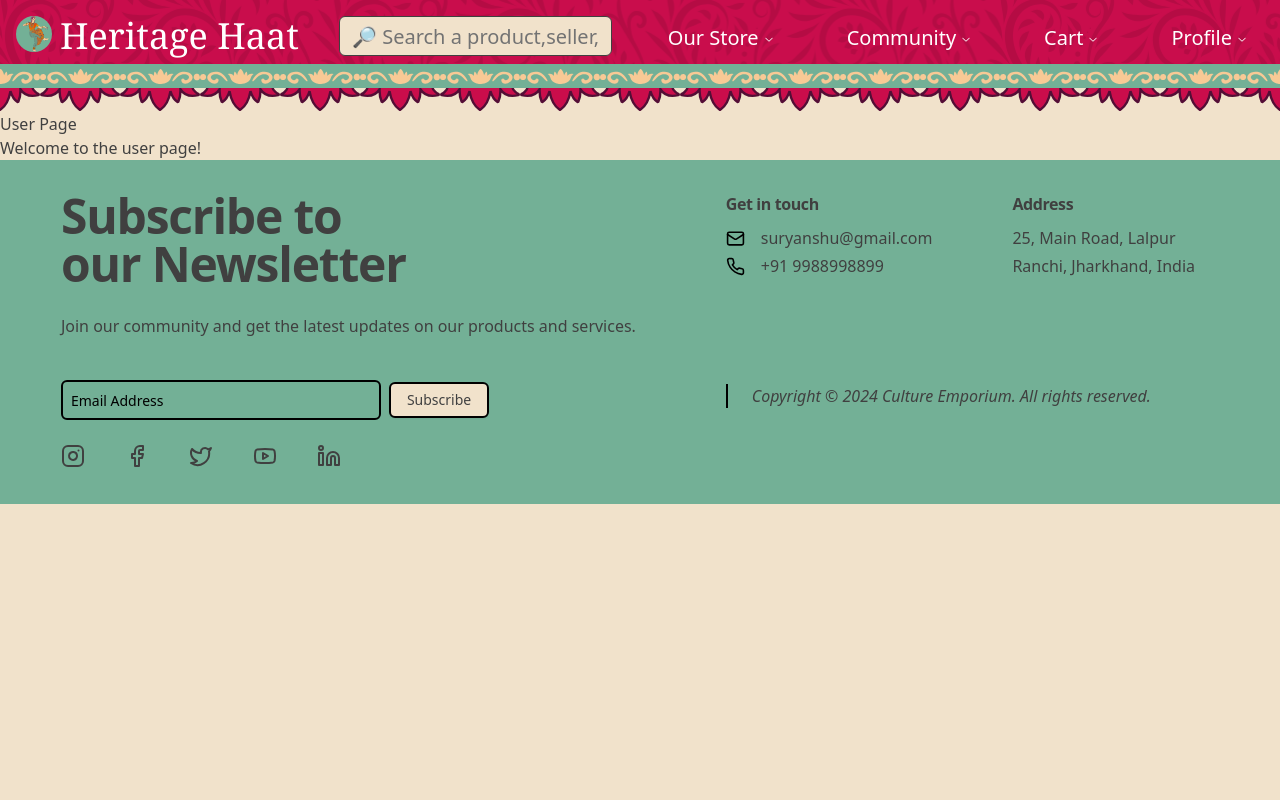
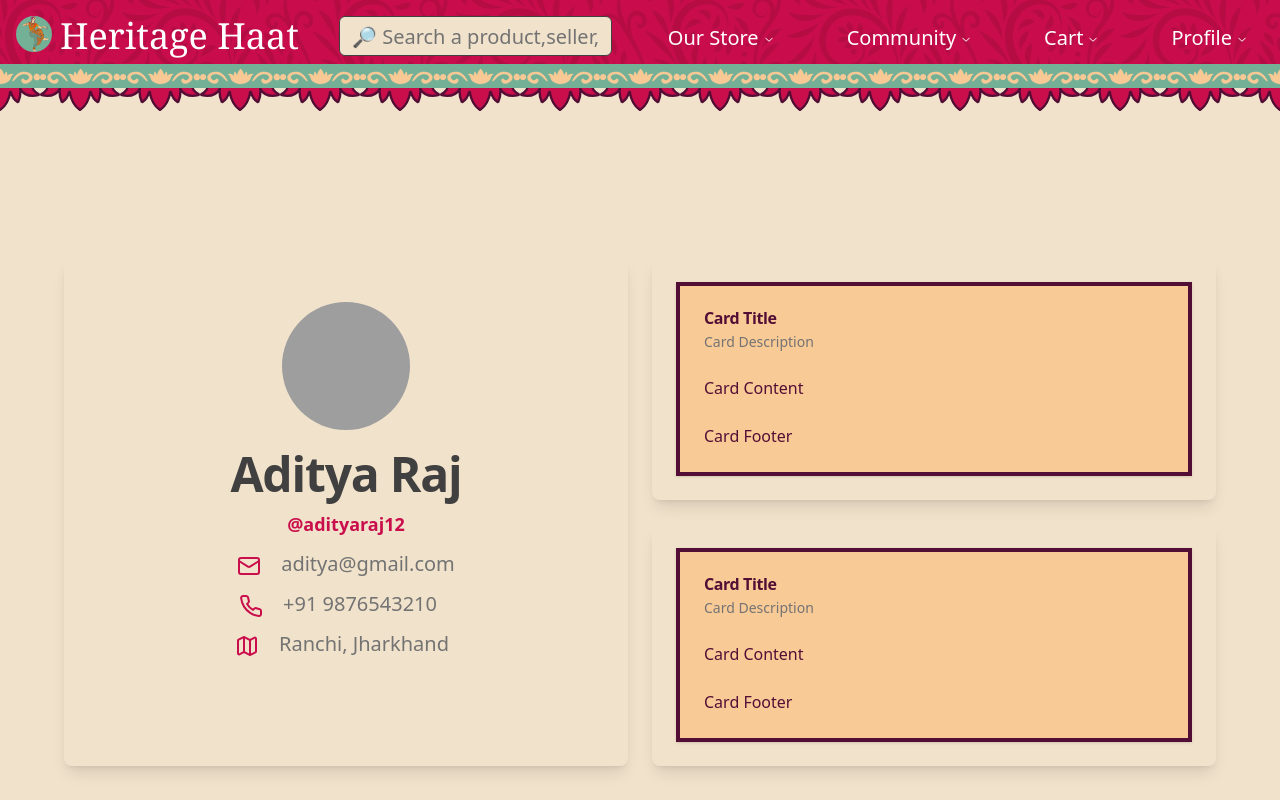
Before and after one commit to x20surya/Rkr-SIH24, a React (Vite) app in the folder client-web/: page /user in a window 1280 px wide. Shown: the top 800 px of the page. Built offline with nearby package versions, Linux system fonts and the light colour scheme; grey boxes are pictures that could not be loaded.

Commit message:
new commit

```diff
--- a/client-web/package.json
+++ b/client-web/package.json
@@ -13,11 +13,13 @@
     "@hookform/resolvers": "^3.9.0",
     "@radix-ui/react-accordion": "^1.2.0",
     "@radix-ui/react-avatar": "^1.1.0",
+    "@radix-ui/react-collapsible": "^1.1.0",
     "@radix-ui/react-dialog": "^1.1.1",
     "@radix-ui/react-hover-card": "^1.1.1",
     "@radix-ui/react-icons": "^1.3.0",
     "@radix-ui/react-label": "^2.1.0",
     "@radix-ui/react-navigation-menu": "^1.2.0",
+    "@radix-ui/react-progress": "^1.1.0",
     "@radix-ui/react-scroll-area": "^1.1.0",
     "@radix-ui/react-slot": "^1.1.0",
     "@radix-ui/react-tabs": "^1.1.0",
--- a/client-web/src/_root/pages/userpage.jsx
+++ b/client-web/src/_root/pages/userpage.jsx
@@ -1,8 +1,51 @@
+import React from 'react';
+import UserCard from "@/components/shared/usercard";
+import { Phone } from 'lucide-react';
+import { Map } from 'lucide-react';
+import { Mail } from 'lucide-react';
 export default function UserPage() {
   return (
-    <div>
-      <h1>User Page</h1>
-      <p>Welcome to the user page!</p>
+    <div className="min-h-screen bg p-6 flex items-center justify-center w-full">
+      <div className="grid grid-cols-1 md:grid-cols-2 gap-6 w-full max-w-6xl">
+
+        <div className="bg-background p-6 rounded-lg shadow-lg">
+
+        <div className="flex items-center justify-center">
+            <img src="https://picsum.photos/200/300" alt="user" className="w-32 h-32 mt-5 rounded-full" />
+
+        </div>
+        <h1 className="scroll-m-20 mt-5 text-4xl font-bold tracking-tight text-center lg:text-5xl">
+Aditya Raj
+      </h1>
+      <div className="text-lg font-semibold accent text-center mt-3 text-[#ca0d4b]">@adityaraj12</div>
+      <div className='flex flex-row gap-5 justify-center mt-3'>
+<Mail size={24} className="text-[#ca0d4b] relative top-1"/>
+<p className="text-xl text-muted-foreground">
+      aditya@gmail.com
+    </p>
+      </div>
+      <div className='flex flex-row gap-5 justify-center mt-3 relative right-2'>
+<Phone size={24} className="text-[#ca0d4b] relative top-1"/>
+<p className="text-xl text-muted-foreground">
+      +91 9876543210
+    </p>
+      </div>
+      <div className='flex flex-row gap-5 justify-center mt-3 relative right-1'>
+<Map size={24} className="text-[#ca0d4b] relative top-1"/>
+<p className="text-xl text-muted-foreground">
+      Ranchi, Jharkhand
+    </p>
+      </div>
+        </div>
+        <div className="grid grid-rows-2 gap-6">
+          <div className="bg-background p-6 rounded-lg shadow-lg">
+            <UserCard />
+          </div>
+          <div className=" p-6 rounded-lg shadow-lg">
+            <UserCard />
+          </div>
+        </div>
+      </div>
     </div>
   );
 }
--- /dev/null
+++ b/client-web/src/components/shared/usercard.jsx
@@ -0,0 +1,27 @@
+import {
+    Card,
+    CardContent,
+    CardDescription,
+    CardFooter,
+    CardHeader,
+    CardTitle,
+  } from "@/components/ui/card"
+
+    export default function UserCard() {
+return (
+    <Card>
+  <CardHeader>
+    <CardTitle>Card Title</CardTitle>
+    <CardDescription>Card Description</CardDescription>
+  </CardHeader>
+
+  <CardContent>
+    <p>Card Content</p>
+  </CardContent>
+  <CardFooter>
+    <p>Card Footer</p>
+  </CardFooter>
+</Card>
+
+)
+    }
--- /dev/null
+++ b/client-web/src/components/shared/utility.jsx
@@ -0,0 +1,28 @@
+import {
+    Card,
+    CardContent,
+    CardDescription,
+    CardFooter,
+    CardHeader,
+    CardTitle,
+  } from "@/components/ui/card"
+
+    export default function UtilityCard() {
+return (
+    <Card>
+  <CardHeader>
+  <img src="https://picsum.photos/200" alt="user" className="w-24 h-24 rounded-full" />
+    <CardTitle>Card Title</CardTitle>
+    <CardDescription>Card Description</CardDescription>
+  </CardHeader>
+
+  <CardContent>
+    <p>Card Content</p>
+  </CardContent>
+  <CardFooter>
+    <p>Card Footer</p>
+  </CardFooter>
+</Card>
+
+)
+    }
--- /dev/null
+++ b/client-web/src/components/ui/collapsible.jsx
@@ -0,0 +1,9 @@
+import * as CollapsiblePrimitive from "@radix-ui/react-collapsible"
+
+const Collapsible = CollapsiblePrimitive.Root
+
+const CollapsibleTrigger = CollapsiblePrimitive.CollapsibleTrigger
+
+const CollapsibleContent = CollapsiblePrimitive.CollapsibleContent
+
+export { Collapsible, CollapsibleTrigger, CollapsibleContent }
--- /dev/null
+++ b/client-web/src/components/ui/progress.jsx
@@ -0,0 +1,21 @@
+import * as React from "react"
+import * as ProgressPrimitive from "@radix-ui/react-progress"
+
+import { cn } from "@/lib/utils"
+
+const Progress = React.forwardRef(({ className, value, ...props }, ref) => (
+  <ProgressPrimitive.Root
+    ref={ref}
+    className={cn(
+      "relative h-2 w-full overflow-hidden rounded-full bg-primary/20",
+      className
+    )}
+    {...props}>
+    <ProgressPrimitive.Indicator
+      className="h-full w-full flex-1 bg-primary transition-all"
+      style={{ transform: `translateX(-${100 - (value || 0)}%)` }} />
+  </ProgressPrimitive.Root>
+))
+Progress.displayName = ProgressPrimitive.Root.displayName
+
+export { Progress }
```
Also changed, not shown: 1 other file (tests, documents, lock files or other folders).
